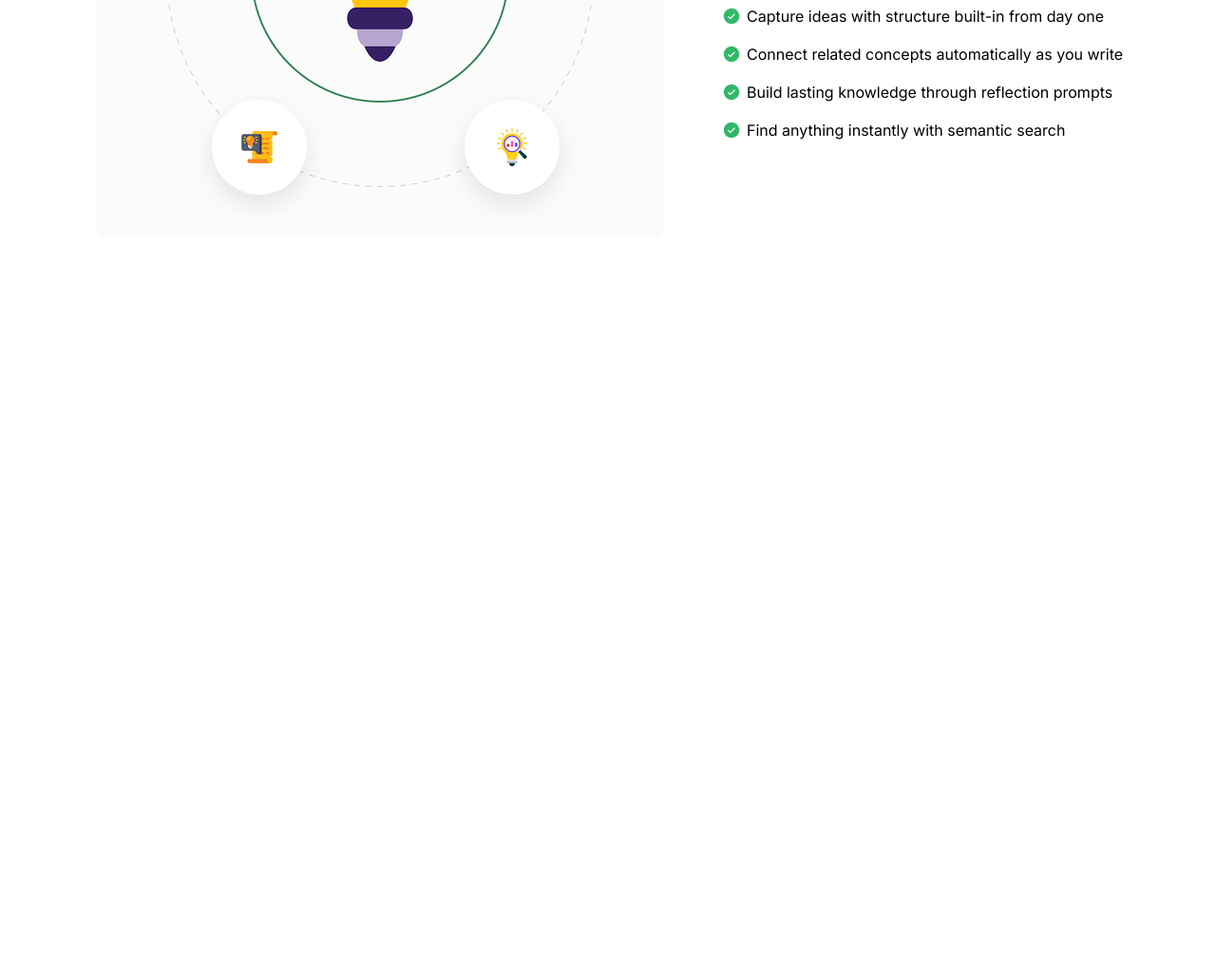
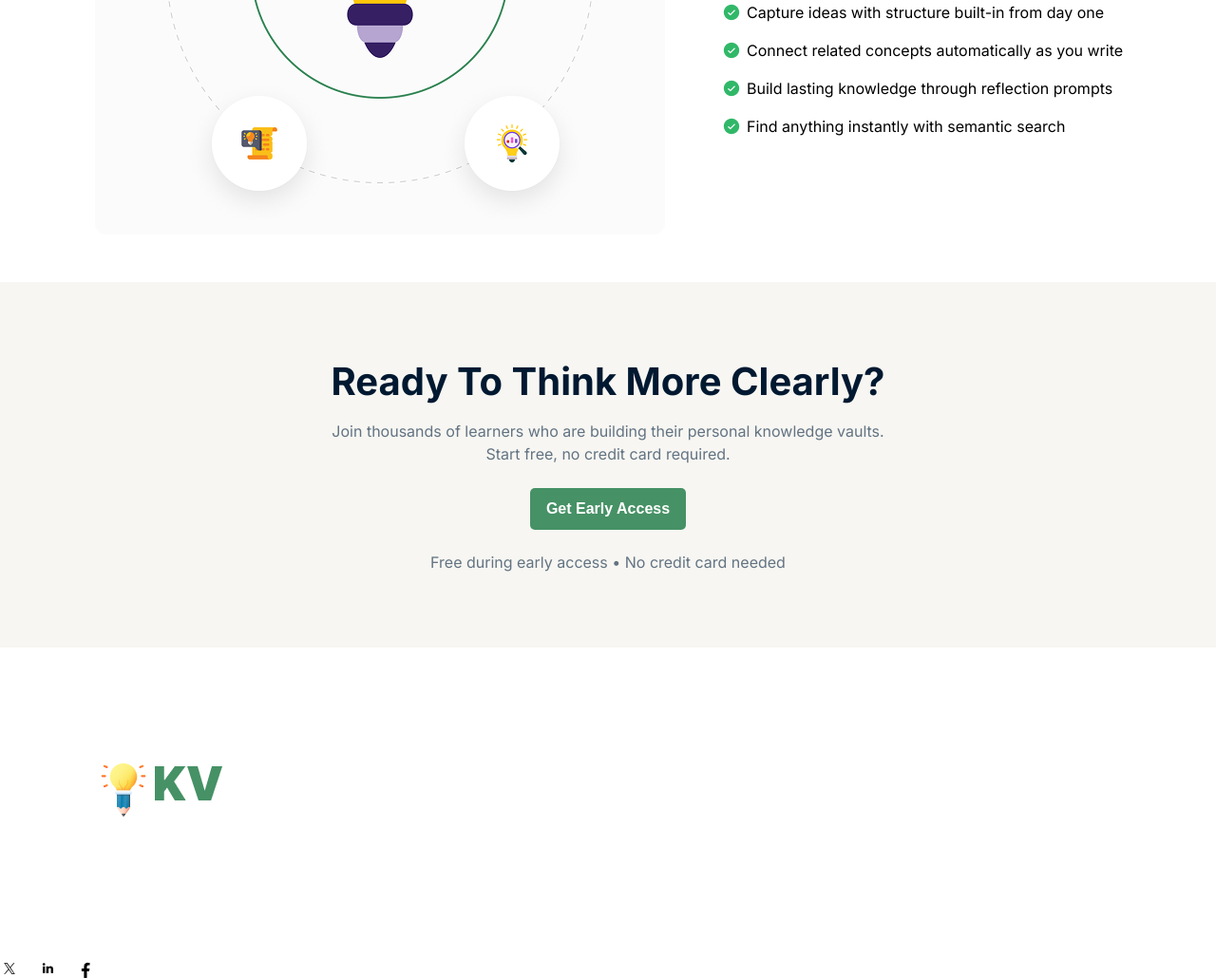
Before and after one commit to taofikur/B13-Assignment-1, a plain HTML site: page index.html in a window 1280 px wide. Shown: the part 1748-2778 px from the top of the page at 95% size. Before the commit the page ends 2049 px from the top, so only its background shows below. Drawn offline with Linux system fonts and the light colour scheme.

Commit message:
footer added

```diff
--- a/index.html
+++ b/index.html
@@ -112,8 +112,34 @@
         </div>
     </section>
 
+    <section class="challenge-section">
+        <div class="hero-container">
+            <div>
+            <h2>Ready To Think More Clearly?</h2>
+            <p>Join thousands of learners who are building their personal knowledge vaults.<br>Start free, no credit card required.</p>
+            <button class="btn">Get Early Access</button>
+            <h3>Free during early access • No credit card needed</h3>
+        </div>
+    </section>
 
     </main>
 
+    <footer class="footer">
+        <div class="logo-footer">
+            <img src="./assets/logo-footer.png" alt="">
+        </div>
+        <div class="social-links">
+    <p>Social Links</p>
+    <div class="icons">
+      <img src="./assets/twitter.png" alt="">
+      <img src="./assets/linkdin.png" alt="">
+      <img src="./assets/facebook.png" alt="">
+    </div>
+  </div>
+
+
+
+    </footer>
+
 </body>
 </html>
--- a/style.css
+++ b/style.css
@@ -37,7 +37,8 @@ nav{
     margin:24px 120px;
     padding: 13px 17px;
     border-radius: 5px;
-     cursor: pointer;
+    cursor: pointer;
+    border:none;
 }
 
 .main-bg{
@@ -214,3 +215,74 @@ border-radius: 100px;
 .s-points li span{
     margin-right: 6px;
 }
+.challenge-section{
+    background-color: #F7F6F2;
+    max-width: 1360px;
+    height: 385px;
+    margin: 0 auto;
+}
+.challenge-section h2{
+    font-size: 40px;
+    font-weight: bold;
+    color: #001931;
+}
+.challenge-section p{
+    font-size: 16px;
+    font-weight: 400;
+    color: #627382;
+    line-height: 24px;
+}
+.challenge-section h3{
+    font-size: 16px;
+    font-weight: 400;
+    line-height: 20px;
+    color: #627382;
+}
+.hero-container{
+  text-align: center;
+  padding: 80px 40px;
+}
+.hero-container p{
+    margin-top: 16px;
+}
+.footer-color{
+    background-color: #001931;
+}
+.footer-top{
+    display: flex;
+    justify-content: space-between;
+    width: auto;
+    height: 300px;
+    margin-top: 100px;
+}
+.logo-footer{
+    margin-left: 100px;
+    margin-top:120px;
+}
+.social-links{
+    font-size: 20px;
+    font-weight: 500;
+    line-height: 28px;
+    color: #FFFFFF;
+    margin-top:100px;
+    margin-right: 230px;
+}
+.icons{
+    display: flex;
+    gap: 20px;
+    margin-top: 16px;
+}
+.footer-line{
+    color: #E5E7EB;
+    opacity: 30%;
+    width: 1360px;
+    margin: 0 auto;
+    margin-bottom: 30px;
+}
+.copyright{
+        font-size: 16px;
+        font-weight: 400;
+        color: #FAFAFA;
+        text-align: center;
+        padding-bottom: 30px;
+}
```
Also changed, not shown: assets/facebook.png (added), assets/linkdin.png (added), assets/twitter.png (added).
